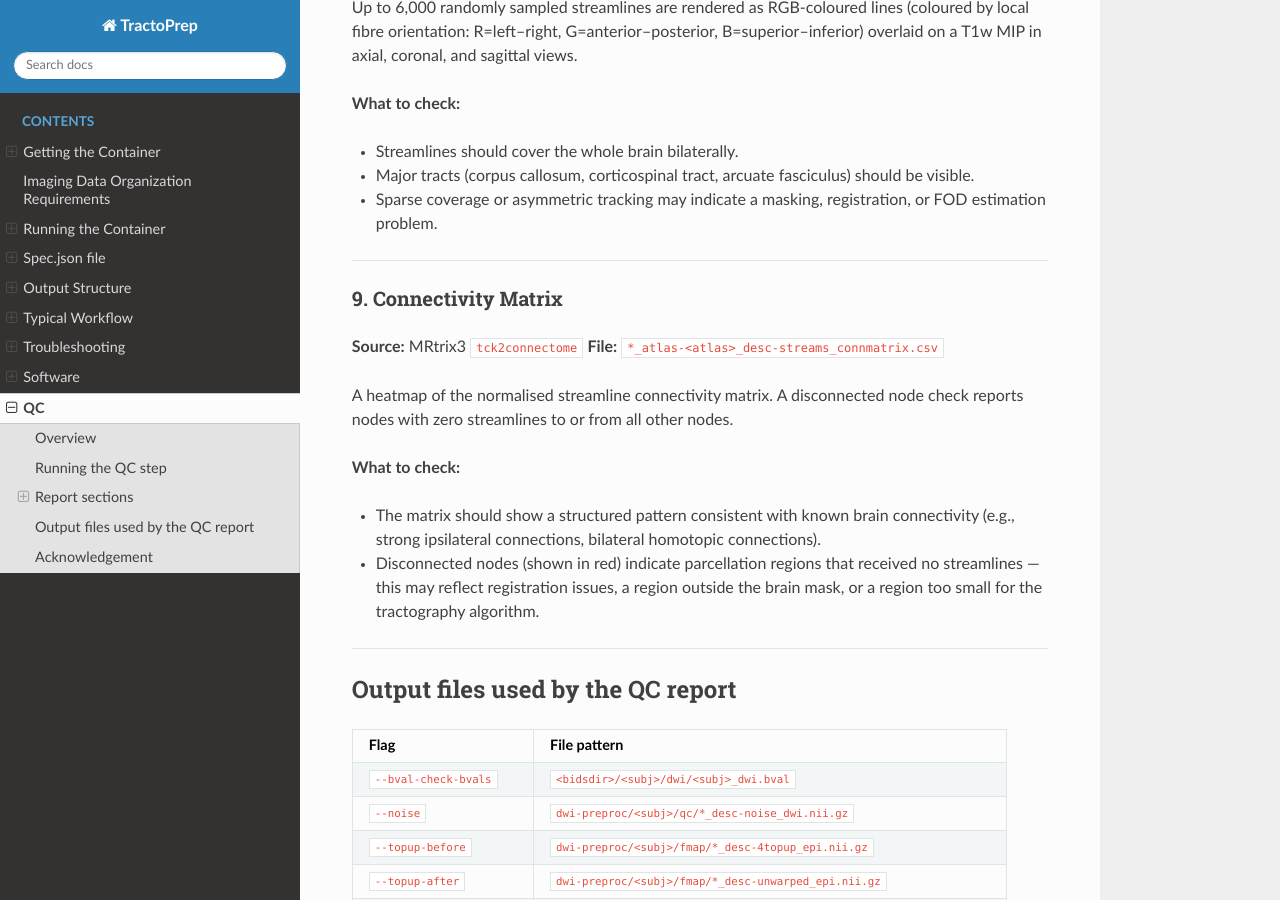
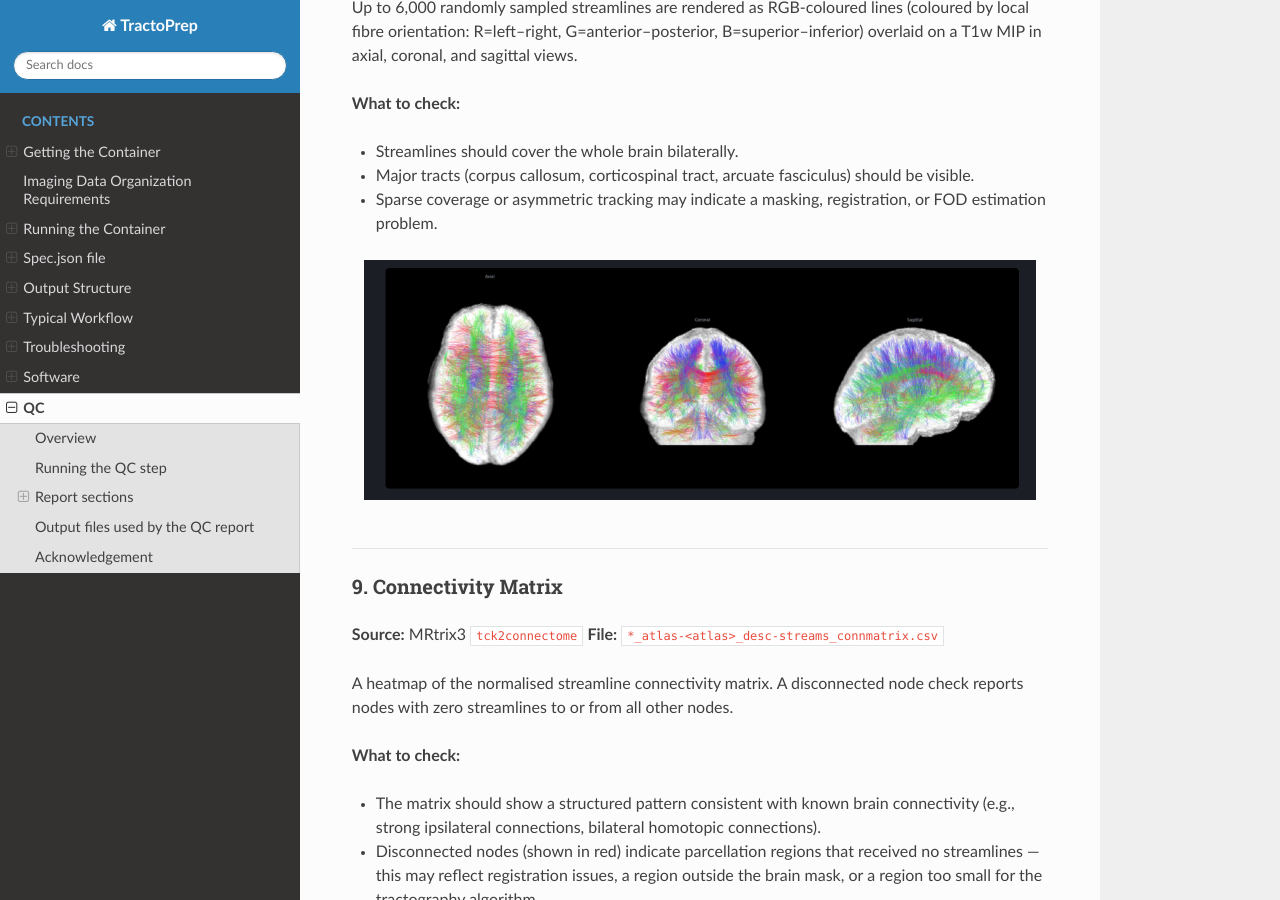
Before and after one commit to chrisvriend/dwi-tract4mega, a Sphinx documentation site: the page built from docs/source/QC.md, in a window 1280 px wide and 900 px high, scrolled down 4974 px. Built offline with Sphinx 7.4.7 and the Read the Docs theme 3.1.0, drawn with Linux system fonts in a browser that asks for light colours.

Commit message:
RTD QC tractogram

```diff
--- a/docs/source/QC.md
+++ b/docs/source/QC.md
@@ -217,6 +217,12 @@ Up to 6,000 randomly sampled streamlines are rendered as RGB-coloured lines (col
 - Major tracts (corpus callosum, corticospinal tract, arcuate fasciculus) should be visible.
 - Sparse coverage or asymmetric tracking may indicate a masking, registration, or FOD estimation problem.
 
+::::{grid} 1
+
+![Tractogram](_static/tractogram.png)
+
+::::
+
 ---
 
 ### 9. Connectivity Matrix
```
Also changed, not shown: docs/source/_static/tractogram.png (added).
